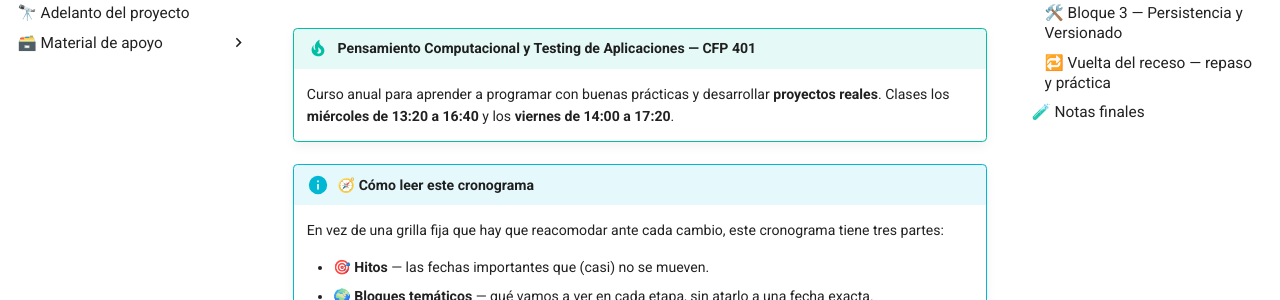
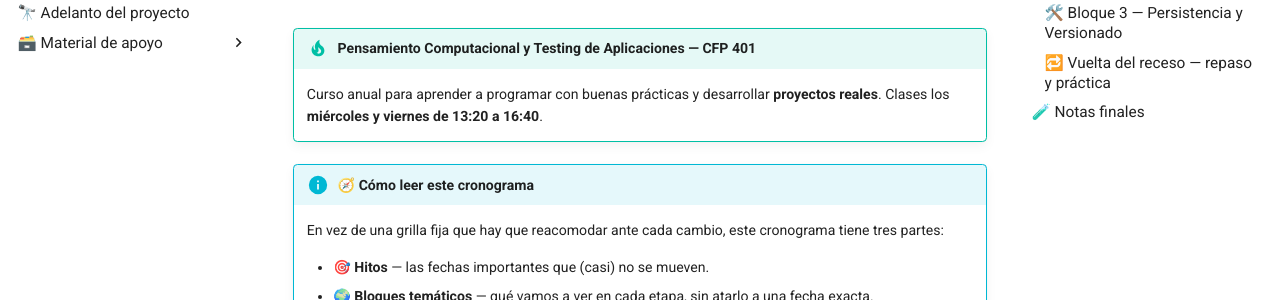
Before and after one commit to MaxiNunez24/pensamiento-computacional-testing-2026, an MkDocs documentation site: the page built from docs/cronograma.md, in a window 1280 px wide and 900 px high. Shown: the part 307-607 px from the top of the window. Built offline with MkDocs 1.6.1 and Material for MkDocs 9.7.7, drawn with Linux system fonts in a browser that asks for light colours.

Commit message:
Los viernes pasan a 13:20-16:40, igual que los miercoles
Se corrige en el cronograma, en la pagina de inicio y en los horarios
por defecto del prototipo del sistema, que tenia cargado el horario
viejo del curso.

Co-Authored-By: Claude Opus 5 <noreply@anthropic.com>

```diff
--- a/docs/cronograma.md
+++ b/docs/cronograma.md
@@ -4,7 +4,7 @@
 
 !!! tip "Pensamiento Computacional y Testing de Aplicaciones — CFP 401"
     Curso anual para aprender a programar con buenas prácticas y desarrollar **proyectos reales**.
-    Clases los **miércoles de 13:20 a 16:40** y los **viernes de 14:00 a 17:20**.
+    Clases los **miércoles y viernes de 13:20 a 16:40**.
 
 !!! info "🧭 Cómo leer este cronograma"
     En vez de una grilla fija que hay que reacomodar ante cada cambio, este cronograma tiene tres
--- a/docs/proyecto/sistema-asistencias.html
+++ b/docs/proyecto/sistema-asistencias.html
@@ -1033,7 +1033,7 @@ const CONFIG_POR_DEFECTO = {
   sede: "Sede",
   instructor: "",
   dias: "miércoles y viernes",
-  horarios: { 3: "13.20 a 16.40hs", 5: "14 a 17.20hs" },
+  horarios: { 3: "13.20 a 16.40hs", 5: "13.20 a 16.40hs" },
   diasCursada: [3, 5]
 };
 
```
Also changed, not shown: docs/index.md (+1 -1 lines).
